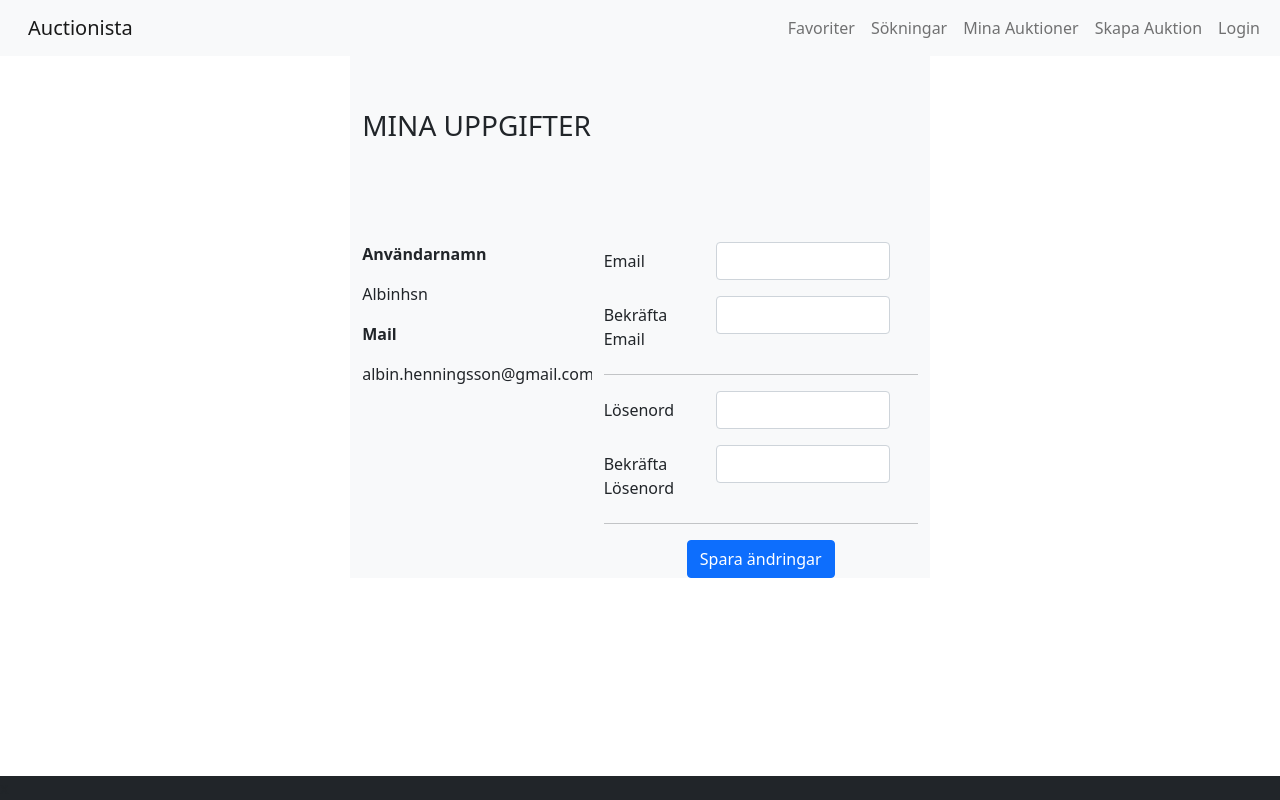
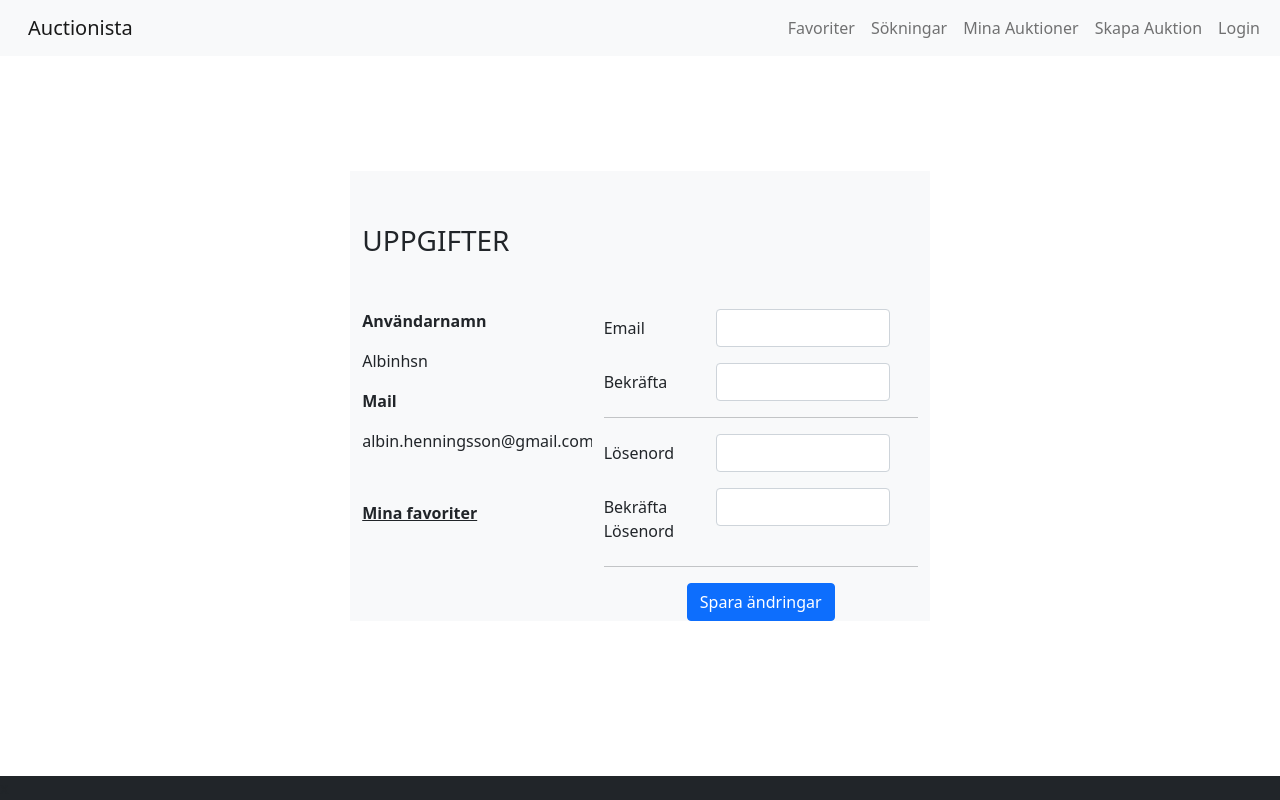
Before and after one commit to Albinhsn/Auction, a React (Create React App) app in the folder frontend/: page /profile in a window 1280 px wide. Built offline with nearby package versions, Linux system fonts and the light colour scheme.

Commit message:
Adding favorites link

```diff
--- a/frontend/src/Pages/Profile.js
+++ b/frontend/src/Pages/Profile.js
@@ -2,52 +2,79 @@ import React from 'react'
 import {Link} from 'react-router-dom'
 export default function Profile() {
   return (
-    <div>
+    <>
 
-      <div className='row justify-content-center'>
+      <div className='row d-flex align-items-center justify-content-center' style={{height: "85%"}}>
         <div className='col-8'>
           <div className='row justify-content-center'>
             <div className='col-8 bg-light'>
-              <p className='fs-3 text-uppercase mt-5'>Mina uppgifter</p>
+              <p className='fs-3 text-uppercase mt-5'>
+                uppgifter
+              </p>
 
             <div className='row mt-5'>
-              <div className='col-5 bg-light mt-5'>
-                <p className='fw-bold'>Användarnamn</p>
-                <p>Albinhsn</p>
-                <p className='fw-bold'>Mail</p>
-                <p>albin.henningsson@gmail.com</p>
+              <div className='col-5 bg-light'>
+                <p className='fw-bold'>
+                  Användarnamn
+                </p>
+                <p>
+                  Albinhsn
+                </p>
+                <p className='fw-bold'>
+                  Mail
+                </p>
+                <p>
+                  albin.henningsson@gmail.com
+                </p>
+                <div className='mt-5'>
+                  <Link to={"/favorites"} className="text-dark">
+                    <p className='fw-bold'>
+                      Mina favoriter
+                    </p>
+                  </Link>
+                </div>
               </div>
 
 
-              <div className='col-7 bg-light mt-5'>
+              <div className='col-7 bg-light'>
                   <div class="mb-3 row">
-                    <label for="staticEmail" class="col-sm-4 col-form-label">Email</label>
+                    <label for="staticEmail" class="col-sm-4 col-form-label">
+                      Email
+                    </label>
                     <div class="col-sm-7">
                       <input type="email" className='form-control' id="email"/>
                     </div>
                   </div>
                   <div class="mb-3 row">
-                    <label for="confirm-email" class="col-sm-4 col-form-label">Bekräfta Email</label>
+                    <label for="confirm-email" class="col-sm-4 col-form-label">
+                      Bekräfta
+                    </label>
                     <div class="col-sm-7">
                       <input type="email" class="form-control" id="confirm-email"/>
                     </div>
                   </div>
                   <hr/>
                   <div class="mb-3 row">
-                    <label class="col-sm-4 col-form-label">Lösenord</label>
+                    <label class="col-sm-4 col-form-label">
+                      Lösenord
+                    </label>
                     <div class="col-sm-7">
                       <input type="password" className='form-control' id="password"/>
                     </div>
                   </div>
                   <div class="mb-3 row">
-                    <label class="col-sm-4 col-form-label">Bekräfta Lösenord</label>
+                    <label class="col-sm-4 col-form-label">
+                      Bekräfta Lösenord
+                    </label>
                     <div class="col-sm-7">
                       <input type="password" class="form-control" id="confirm-password" />
                     </div>
                   </div>
                   <hr />
                   <div className='d-flex justify-content-center'>
-                    <button type="button" className='btn btn-primary'>Spara ändringar</button>
+                    <button type="button" className='btn btn-primary'>
+                      Spara ändringar
+                    </button>
                   </div>
                 </div>
               </div>
@@ -55,6 +82,6 @@ export default function Profile() {
           </div>
         </div>
       </div>
-    </div>
+    </>
   )
 }
```
